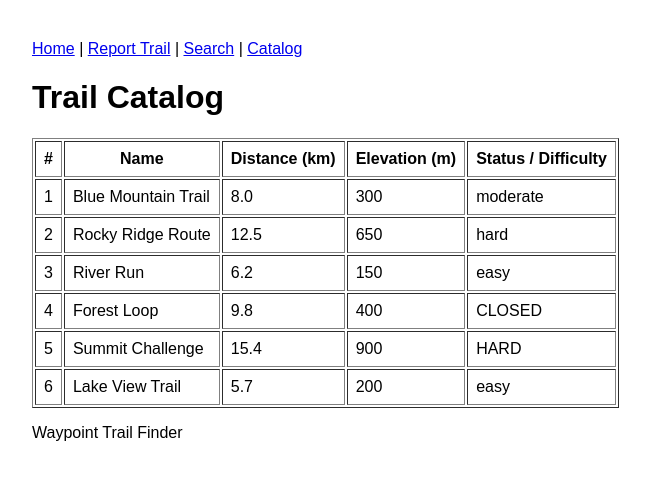
After one commit to Amir-8808284/waypoint, a Django app: page /catalog/ in a window 1280 px wide. The commit adds this page. Shown: the top 480 px of the page, without its empty margins (8-658 px from the left). Run offline with Django 4.2, Linux system fonts and the light colour scheme.

Commit message:
week 11: add template inheritance and trail catalog

```diff
--- /dev/null
+++ b/templates/base.html
@@ -0,0 +1,23 @@
+<!DOCTYPE html>
+{% load static %}
+
+<html lang="en">
+<head>
+    <meta charset="UTF-8">
+    <title>{% block title %}Waypoint{% endblock %}</title>
+    <link rel="stylesheet" href="{% static 'css/style.css' %}">
+</head>
+
+<body>
+
+    {% include "partials/navbar.html" %}
+
+    <main>
+        {% block content %}
+        {% endblock %}
+    </main>
+
+    {% include "partials/footer.html" %}
+
+</body>
+</html>
--- /dev/null
+++ b/templates/catalog.html
@@ -0,0 +1,45 @@
+{% extends "base.html" %}
+
+{% block title %}Trail Catalog - Waypoint{% endblock %}
+
+{% block content %}
+
+<h1>Trail Catalog</h1>
+
+<table border="1" cellpadding="8">
+    <thead>
+        <tr>
+            <th>#</th>
+            <th>Name</th>
+            <th>Distance (km)</th>
+            <th>Elevation (m)</th>
+            <th>Status / Difficulty</th>
+        </tr>
+    </thead>
+
+    <tbody>
+        {% for trail in trails %}
+        <tr>
+            <td>{{ forloop.counter }}</td>
+
+            <td>{{ trail.name }}</td>
+
+            <td>{{ trail.distance|floatformat:1 }}</td>
+
+            <td>{{ trail.elevation }}</td>
+
+            <td>
+                {% if not trail.is_open %}
+                    CLOSED
+                {% elif trail.difficulty == "expert" %}
+                    HARD
+                {% else %}
+                    {{ trail.difficulty }}
+                {% endif %}
+            </td>
+        </tr>
+        {% endfor %}
+    </tbody>
+</table>
+
+{% endblock %}
--- /dev/null
+++ b/templates/partials/footer.html
@@ -0,0 +1,3 @@
+<footer>
+    <p>Waypoint Trail Finder</p>
+</footer>
--- /dev/null
+++ b/templates/partials/navbar.html
@@ -0,0 +1,9 @@
+<nav>
+    <a href="{% url 'home' %}">Home</a>
+    |
+    <a href="{% url 'report' %}">Report Trail</a>
+    |
+    <a href="{% url 'search' %}">Search</a>
+    |
+    <a href="{% url 'catalog' %}">Catalog</a>
+</nav>
--- a/waypoint/urls.py
+++ b/waypoint/urls.py
@@ -3,7 +3,6 @@ from django.urls import path
 from django.shortcuts import render
 
 
-# Displays the home page
 def home(request):
     context = {
         "greeting": "Welcome to Waypoint"
@@ -16,7 +15,6 @@ def home(request):
     )
 
 
-# Displays the report form and processes submitted reports
 def report(request):
     if request.method == "POST":
         name = request.POST.get("name", "")
@@ -43,7 +41,6 @@ def report(request):
     )
 
 
-# Displays the trail search page
 def search(request):
     query = request.GET.get("q", "")
 
@@ -58,10 +55,67 @@ def search(request):
     )
 
 
-# Maps URLs to their views
+def catalog(request):
+    trails = [
+        {
+            "name": "Blue Mountain Trail",
+            "distance": 8.0,
+            "elevation": 300,
+            "difficulty": "moderate",
+            "is_open": True,
+        },
+        {
+            "name": "Rocky Ridge Route",
+            "distance": 12.5,
+            "elevation": 650,
+            "difficulty": "hard",
+            "is_open": True,
+        },
+        {
+            "name": "River Run",
+            "distance": 6.2,
+            "elevation": 150,
+            "difficulty": "easy",
+            "is_open": True,
+        },
+        {
+            "name": "Forest Loop",
+            "distance": 9.8,
+            "elevation": 400,
+            "difficulty": "moderate",
+            "is_open": False,
+        },
+        {
+            "name": "Summit Challenge",
+            "distance": 15.4,
+            "elevation": 900,
+            "difficulty": "expert",
+            "is_open": True,
+        },
+        {
+            "name": "Lake View Trail",
+            "distance": 5.7,
+            "elevation": 200,
+            "difficulty": "easy",
+            "is_open": True,
+        },
+    ]
+
+    context = {
+        "trails": trails
+    }
+
+    return render(
+        request,
+        "catalog.html",
+        context
+    )
+
+
 urlpatterns = [
     path("admin/", admin.site.urls),
     path("", home, name="home"),
     path("report/", report, name="report"),
     path("search/", search, name="search"),
+    path("catalog/", catalog, name="catalog"),
 ]
```
Also changed, not shown: templates/home.html (+6 -21 lines), templates/report.html (+5 -11 lines), templates/search.html (+5 -11 lines), templates/thank_you.html (+6 -13 lines).
